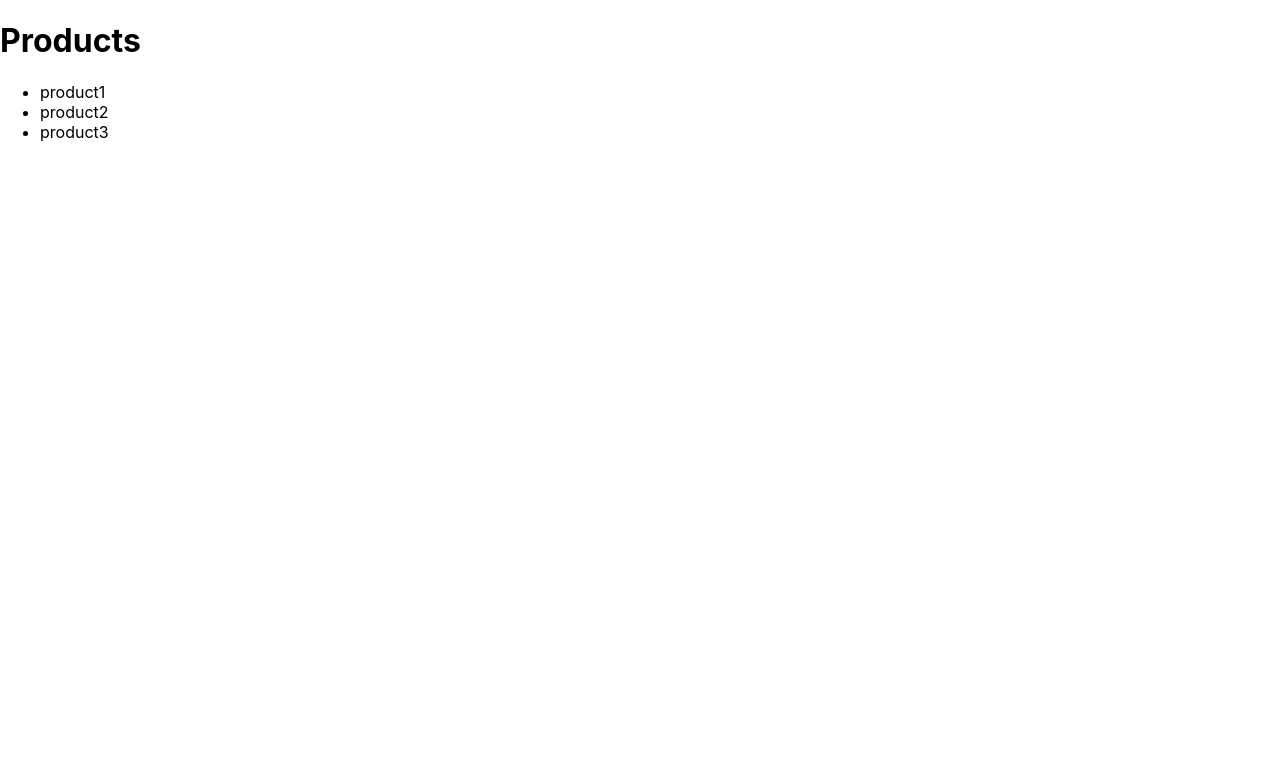
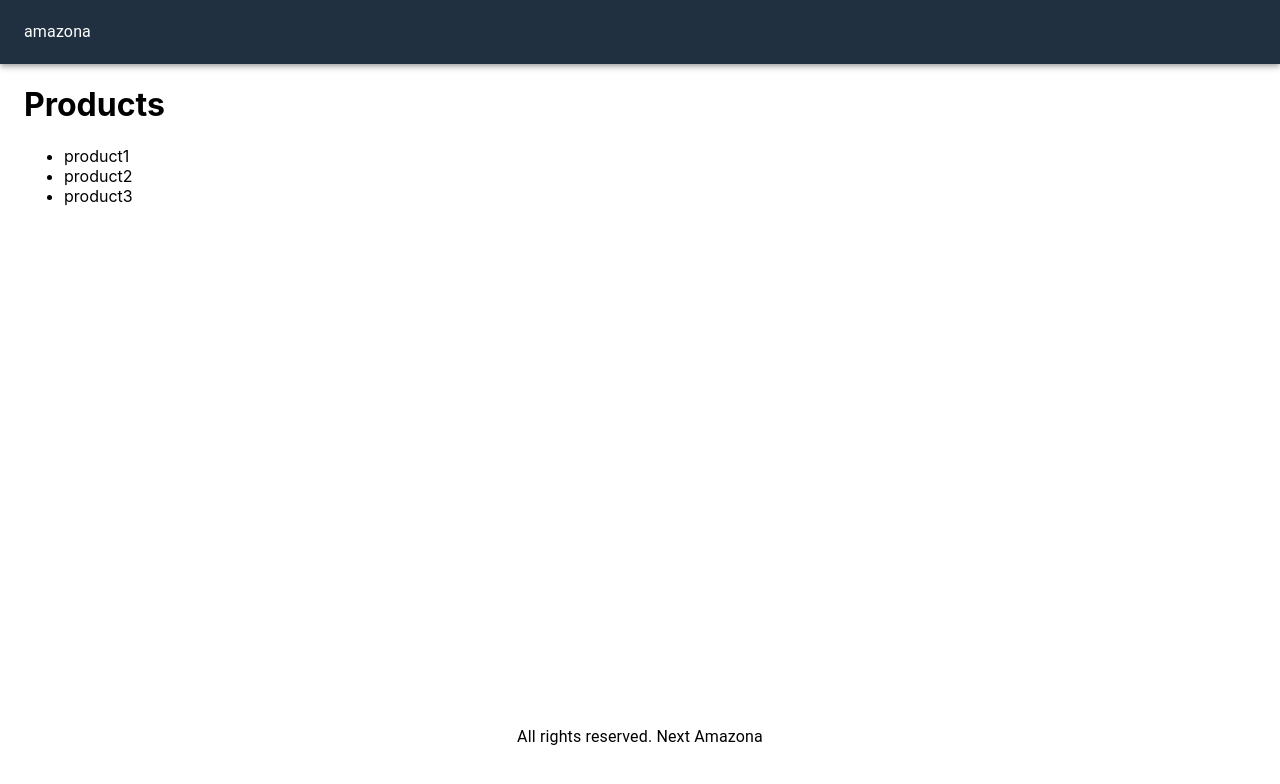
Before and after one commit to mcmicko/ecommerce-nextjs, a Next.js app: page / in a window 1280 px wide. Shown: the top 784 px of the page. Built offline with nearby package versions, Linux system fonts and the light colour scheme.

Commit message:
Add Styles To Layout

```diff
--- a/components/Layout.js
+++ b/components/Layout.js
@@ -1,7 +1,27 @@
 import React from "react";
+import Head from "next/head";
+import { AppBar, Container, Toolbar, Typography } from "@material-ui/core";
+import useStyles from "../utils/styles";
+import { mergeClasses } from "@material-ui/styles";
 
-function Layout() {
-  return <div>Layout</div>;
+function Layout({ children }) {
+  const classes = useStyles();
+  return (
+    <div>
+      <Head>
+        <title>Next Amazon</title>
+      </Head>
+      <AppBar position="static" className={classes.navbar}>
+        <Toolbar>
+          <Typography>amazona</Typography>
+        </Toolbar>
+      </AppBar>
+      <Container className={classes.main}>{children}</Container>
+      <footer className={classes.footer}>
+        <Typography>All rights reserved. Next Amazona</Typography>
+      </footer>
+    </div>
+  );
 }
 
 export default Layout;
--- a/pages/index.js
+++ b/pages/index.js
@@ -1,9 +1,8 @@
-import Head from "next/head";
-import Image from "next/image";
-import styles from "../styles/Home.module.css";
+import Layout from "../components/Layout";
 
 export default function Home() {
   return (
+    <Layout>
       <div>
         <h1>Products</h1>
         <ul>
@@ -12,5 +11,6 @@ export default function Home() {
           <li>product3</li>
         </ul>
       </div>
+    </Layout>
   );
 }
--- /dev/null
+++ b/utils/styles.js
@@ -0,0 +1,20 @@
+import { makeStyles } from "@material-ui/core";
+
+const useStyles = makeStyles({
+  navbar: {
+    backgroundColor: "#203040",
+    "& a": {
+      color: "#ffff",
+      marginLeft: 10,
+    },
+  },
+
+  main: {
+    minHeight: "80vh",
+  },
+
+  footer: {
+    textAlign: "center",
+  },
+});
+export default useStyles;
```
Lines whose indentation alone changed are shown as unchanged.
